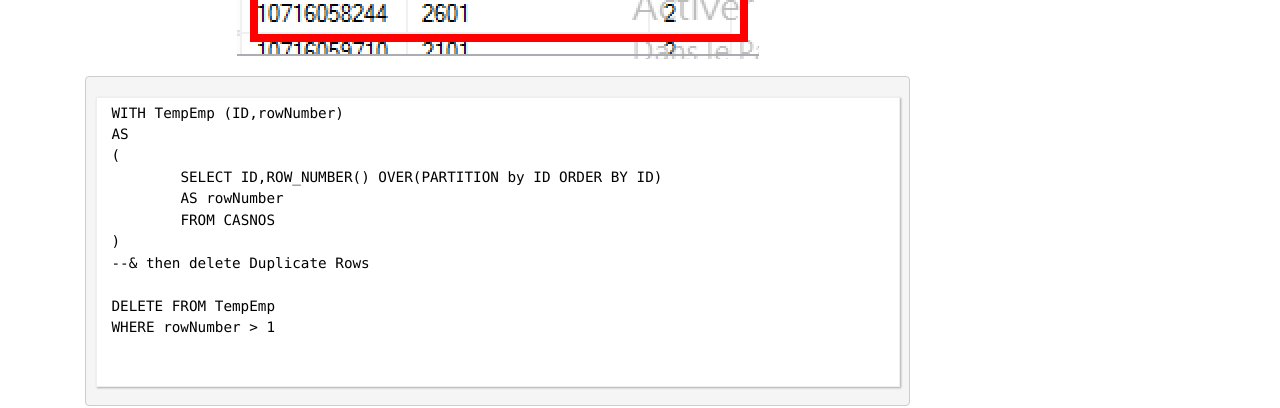
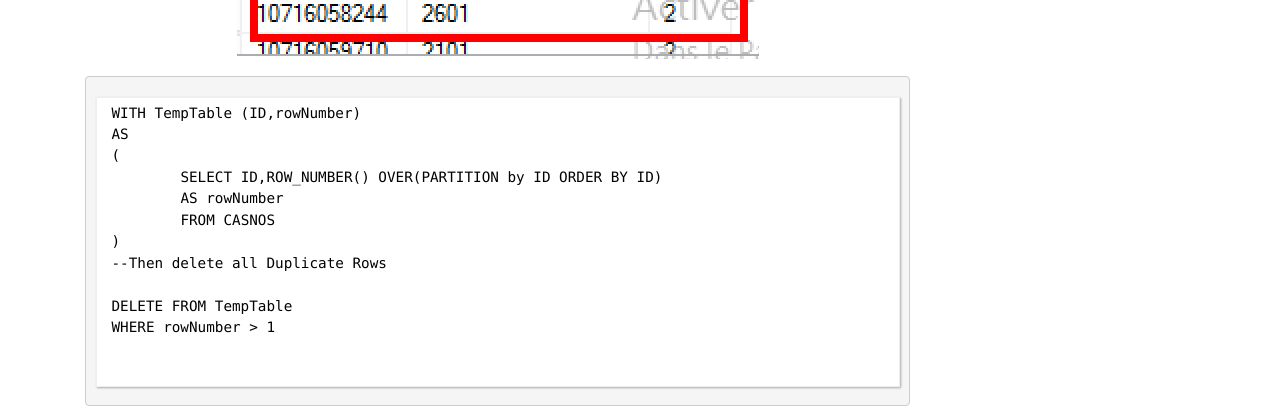
Before and after one commit to malekbenz/malekbenz, a Jekyll site: the page built from _posts/2019-06-28-Sql-Server-Remove-duplicated-rows.md, in a window 1280 px wide and 900 px high, scrolled down 965 px. Shown: the part 155-563 px from the top of the window. Built offline with Jekyll 4.4.1, drawn with Linux system fonts in a browser that asks for light colours; nearby versions of some CDN libraries; comment, search, counter and statistics services are not loaded.

Commit message:
fix table name

````diff
--- a/_posts/2019-06-28-Sql-Server-Remove-duplicated-rows.md
+++ b/_posts/2019-06-28-Sql-Server-Remove-duplicated-rows.md
@@ -19,16 +19,16 @@ This how to remove a duplicated rows, using **ROW_NUMBER()** :
 
 
 ```
-WITH TempEmp (ID,rowNumber)
+WITH TempTable (ID,rowNumber)
 AS
 (
 	SELECT ID,ROW_NUMBER() OVER(PARTITION by ID ORDER BY ID)
 	AS rowNumber
 	FROM CASNOS
 )
---& then delete Duplicate Rows
+--Then delete all Duplicate Rows
 
-DELETE FROM TempEmp
+DELETE FROM TempTable
 WHERE rowNumber > 1
 
 
````
